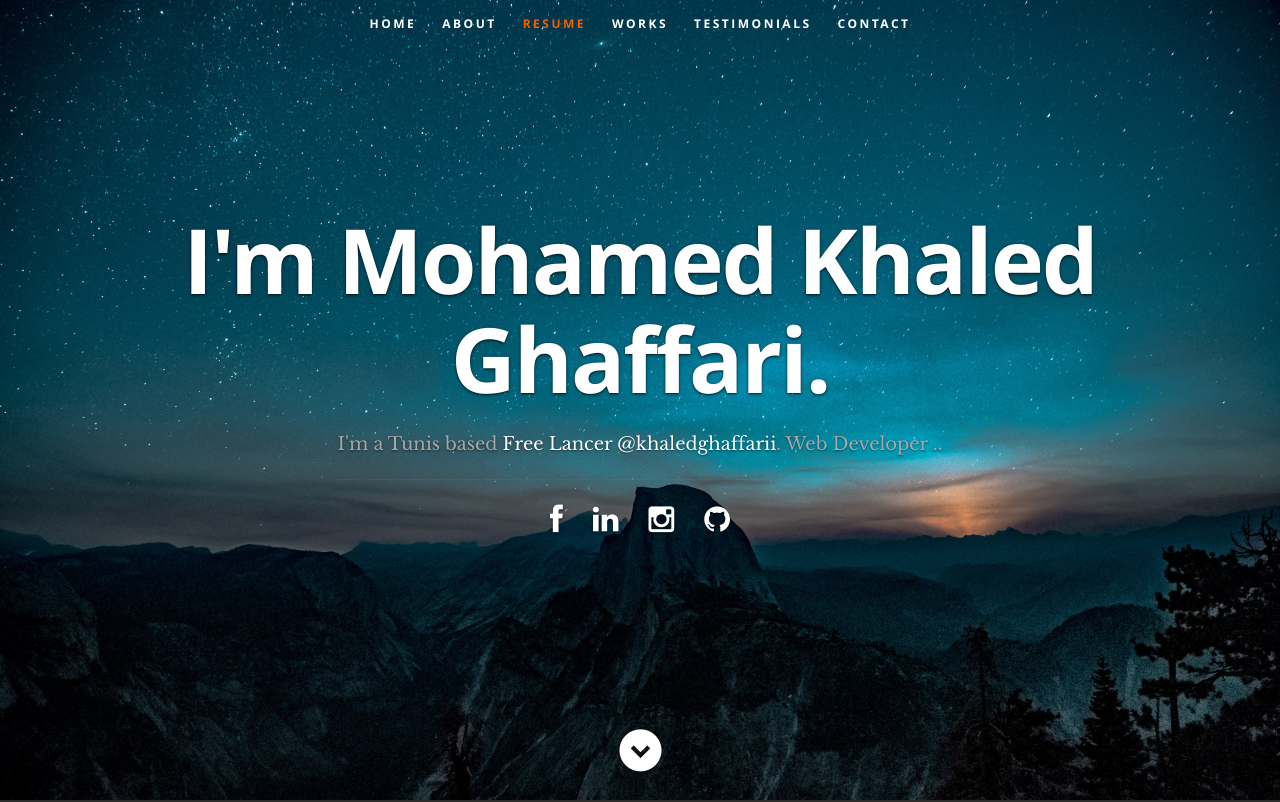
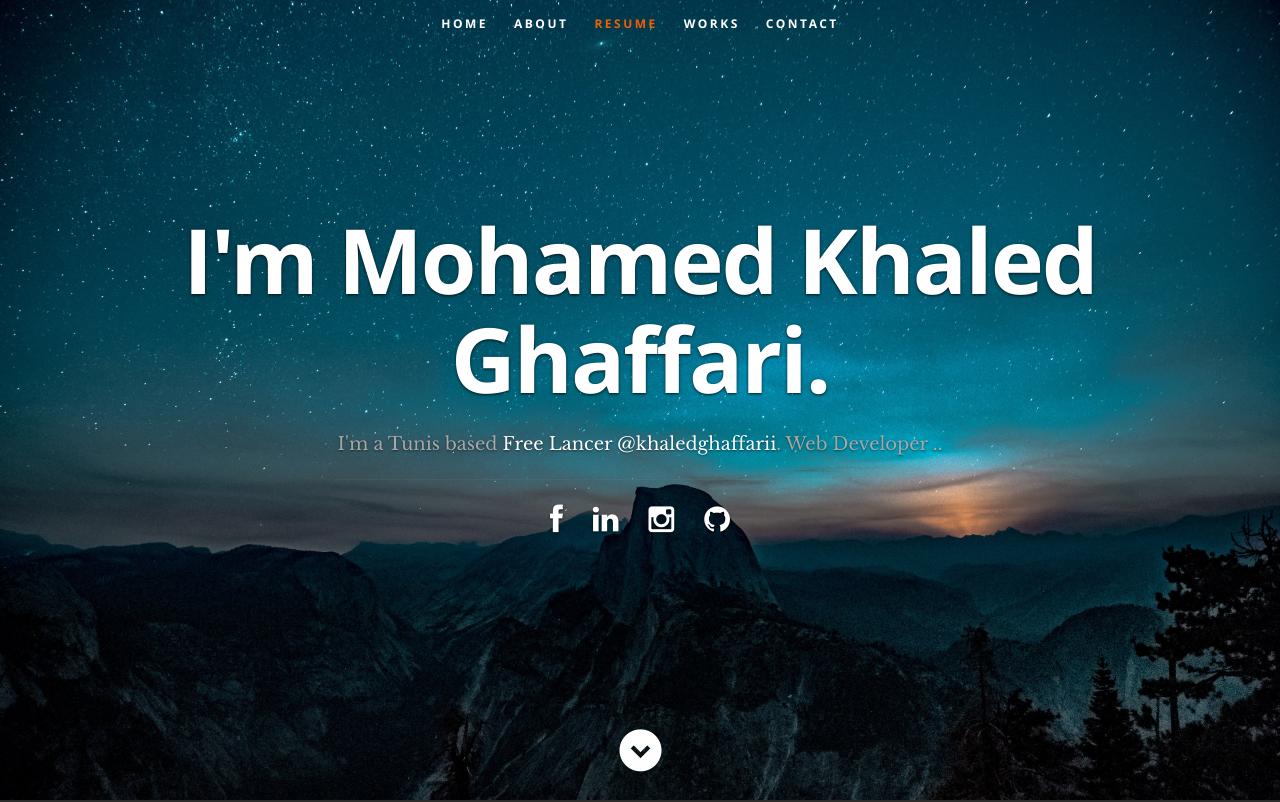
Before and after one commit to khaledghaffarii/My_Portfolio, a React (Create React App) app: page / in a window 1280 px wide. Shown: the top 802 px of the page. Built offline with nearby package versions, Linux system fonts and the light colour scheme.

Commit message:
fix:remove the initul header nav in Header.js

```diff
--- a/src/Components/Header.js
+++ b/src/Components/Header.js
@@ -26,7 +26,7 @@ class Header extends Component {
             <li><a className="smoothscroll" href="#about">About</a></li>
 	         <li><a className="smoothscroll" href="#resume">Resume</a></li>
             <li><a className="smoothscroll" href="#portfolio">Works</a></li>
-            <li><a className="smoothscroll" href="#testimonials">Testimonials</a></li>
+
             <li><a className="smoothscroll" href="#contact">Contact</a></li>
          </ul>
 
```
